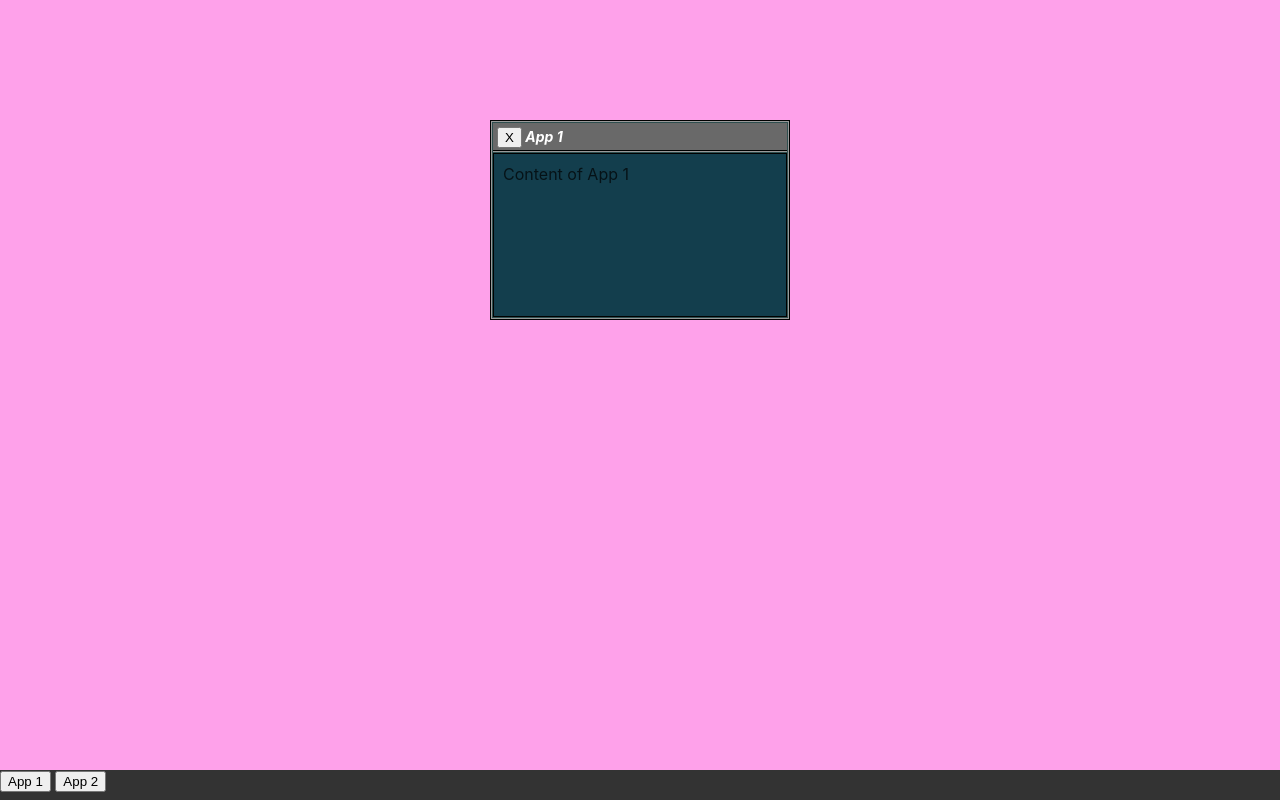
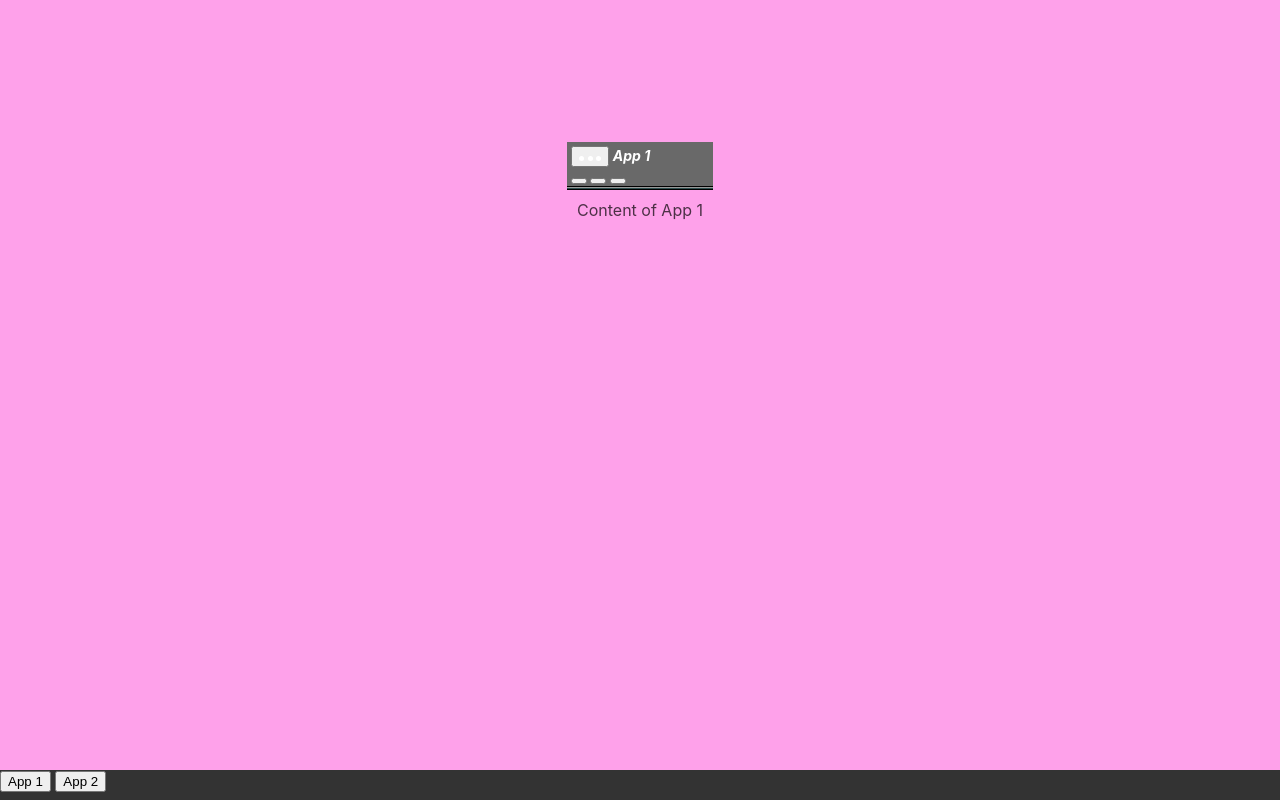
Before and after one commit to Von-Schmidt/vincentsmid, a SvelteKit app: page / in a window 1280 px wide. Both pictures are taken after a click on the button "App 1". Built offline with nearby package versions, Linux system fonts and the light colour scheme; a web font is replaced by a local one.

Commit message:
Added new window elements

```diff
--- a/src/routes/WindowManager.svelte
+++ b/src/routes/WindowManager.svelte
@@ -1,6 +1,7 @@
 <script>
   import Draggable from './Draggable.svelte';
   import { windows } from './store.js';
+  import { fly } from 'svelte/transition';
 
   function closeWindow(id) {
     windows.update(n => n.filter(win => win.id !== id));
@@ -8,12 +9,27 @@
 </script>
 
 {#each $windows as {id, content}}
-    <div class="irix-border">
-      <div class="irix-inner">
+  <div in:fly="{{ y: -200, duration: 300 }}" out:fly="{{ y: 200, duration: 300 }}">
+      <div class="window">
           <Draggable>
-          <div class="title-bar">
-            <button on:click={() => closeWindow(id)}>X</button>
+              <div class="title-bar container">
+                  <button class="svg-box container">
+                    <svg xmlns="http://www.w3.org/2000/svg" width="5" height="5" viewBox="0 0 5 5" fill="none">
+                      <circle cx="2.5" cy="2.5" r="2.5" fill="white"/>
+                    </svg>
+                    <svg xmlns="http://www.w3.org/2000/svg" width="5" height="5" viewBox="0 0 5 5" fill="none">
+                      <circle cx="2.5" cy="2.5" r="2.5" fill="white"/>
+                    </svg>
+                    <svg xmlns="http://www.w3.org/2000/svg" width="5" height="5" viewBox="0 0 5 5" fill="none">
+                      <circle cx="2.5" cy="2.5" r="2.5" fill="white"/>
+                    </svg>
+                  </button>
                   <span>{content.title}</span>
+                  <div class="button-box container">
+                    <button class="button-close" on:click={() => closeWindow(id)}></button>
+                    <button class="button-close" on:click={() => closeWindow(id)}></button>
+                    <button class="button-close" on:click={() => closeWindow(id)}></button>
+                  </div>
               </div>
           </Draggable>
           <div class="window-content">
```
Lines whose indentation alone changed are shown as unchanged.
